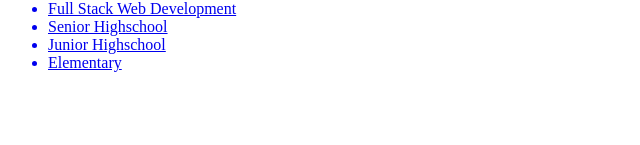
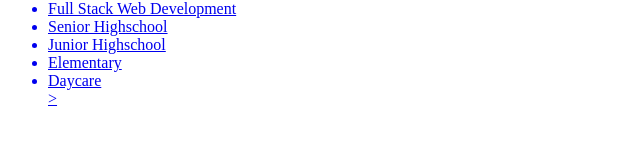
Before and after one commit to jamesbaguio/htmlcss, a plain HTML site: page exercise1.html in a window 1280 px wide. Shown: the part 383-528 px from the top of the page, 0-640 px from the left. Drawn offline with Linux system fonts and the light colour scheme.

Commit message:
feature/2 - exercise1.html, nag add ng Daycare sa line 33

```diff
--- a/exercise1.html
+++ b/exercise1.html
@@ -30,7 +30,9 @@
                 <li>Senior Highschool</li>
                 <li>Junior Highschool</li>
                 <li>Elementary</li>
+                <li>Daycare</li>>
           </ul>
+
 
         </div>
   </body>
```
